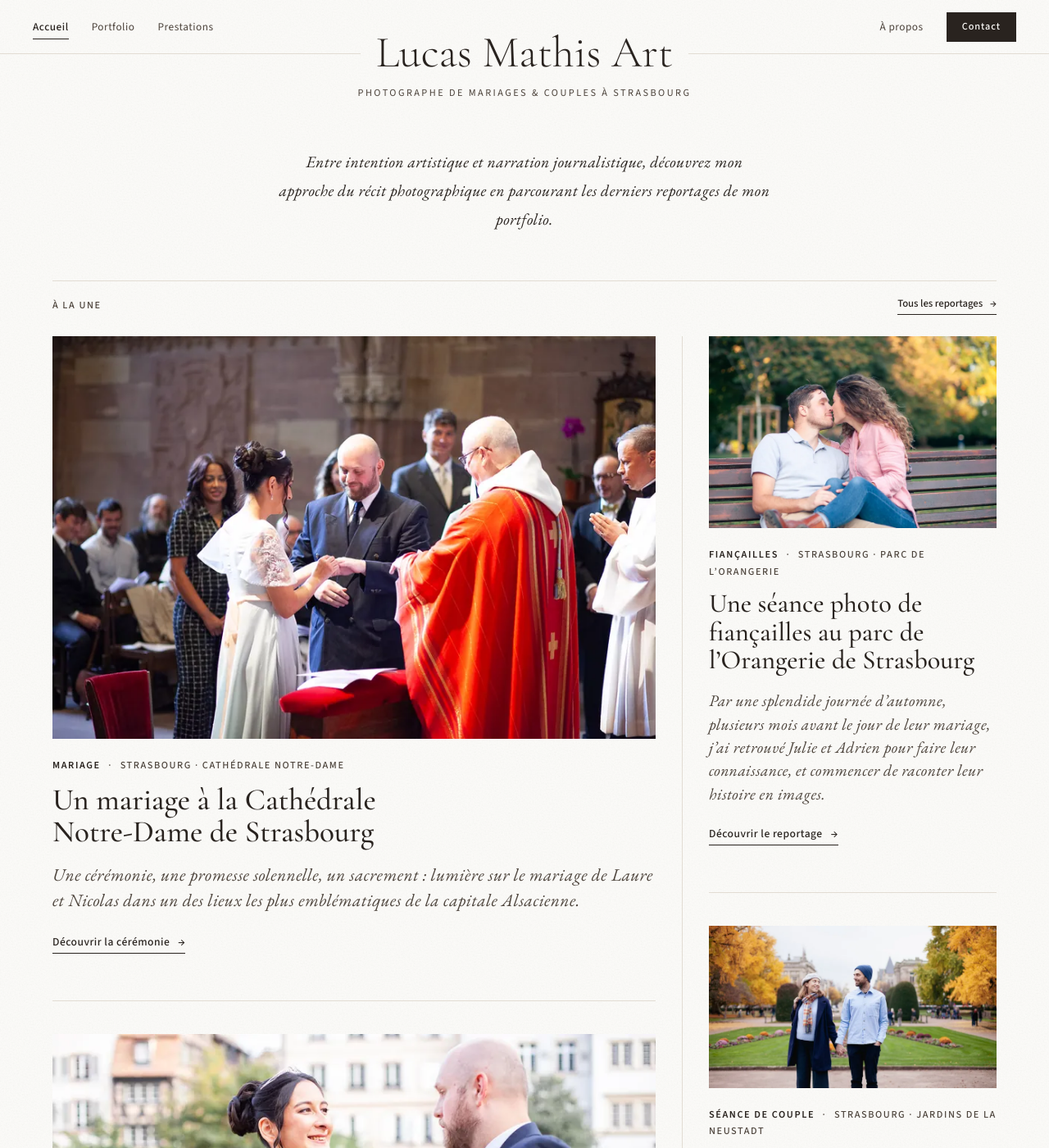
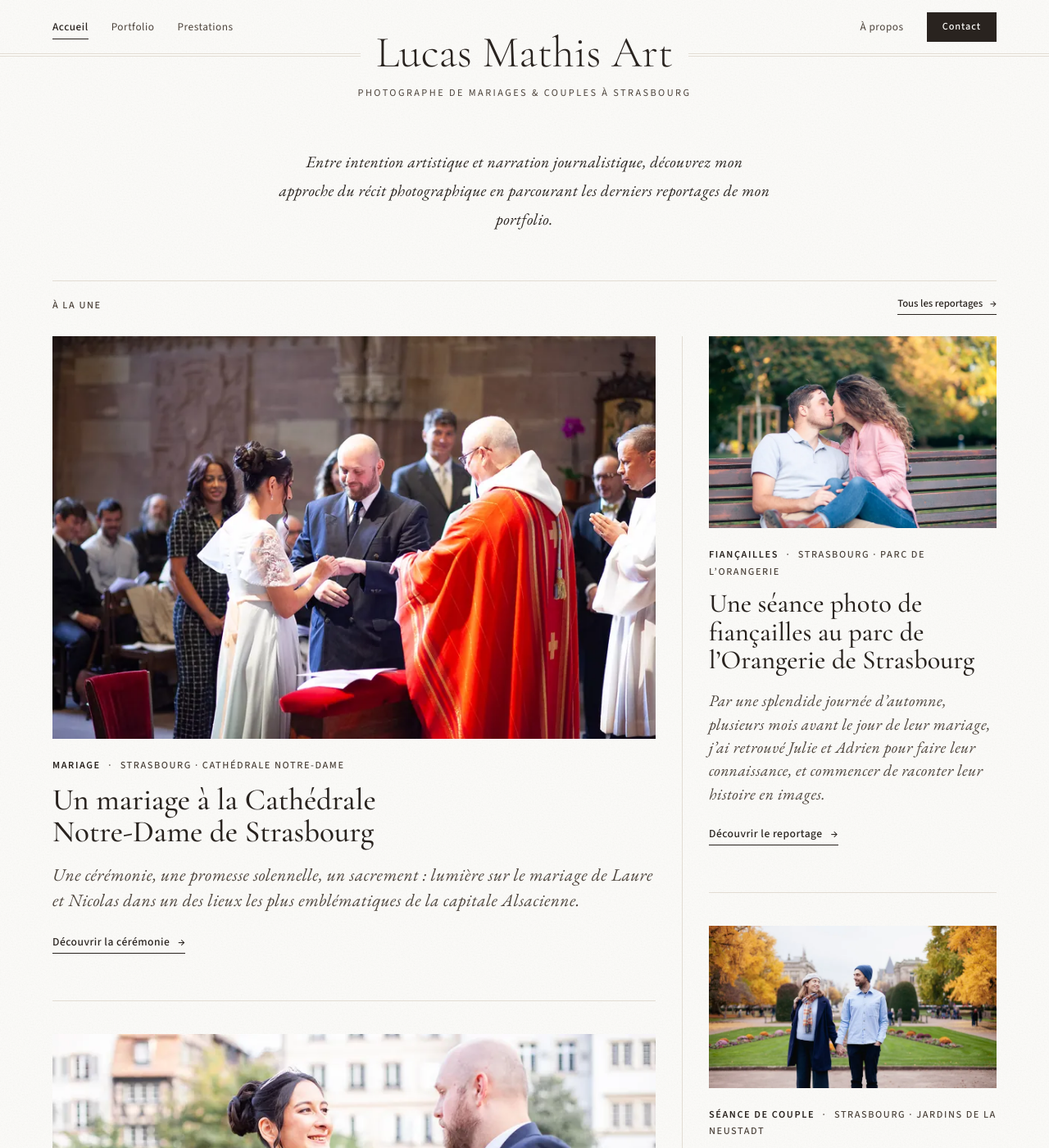
Before and after one commit to lucathis67/lucathis67.github.io, a Jekyll site: the page built from index.html, in a window 1280 px wide and 1400 px high. Shown: the whole window at 82% size. Built offline with Jekyll 4.4.1, drawn with Linux system fonts in a browser that asks for light colours.

Commit message:
evolution linen ui

```diff
--- a/_sass/_editorial.scss
+++ b/_sass/_editorial.scss
@@ -191,8 +191,9 @@
   .story-copy {
     padding: 28px var(--gutter-mobile) 0;
   }
+  // As the titles of the Portfolio on phones (28 November 2026).
   .article-title, .main-container-row .une-secondary .article-title {
-    font-size: 2rem;
+    font-size: 1.7rem;
     line-height: 1.06;
   }
   .reportage-heading {
--- a/_sass/_masthead.scss
+++ b/_sass/_masthead.scss
@@ -140,8 +140,9 @@ html {
     --masthead-title-gap: 0px;
     --brand-title-size: var(--brand-title-full);
   }
+  // A little more room around the title (28 November 2026).
   .site-header[data-masthead].is-fixed .site-brand {
-    padding-block: 20px 18px;
+    padding-block: 26px 24px;
   }
   .site-header[data-masthead].is-fixed .brand-title {
     margin-bottom: 0;
@@ -163,7 +164,7 @@ html {
     font-weight: 300;
   }
   .site-header[data-masthead].is-condensed .site-brand {
-    padding-block: 13px;
+    padding-block: 20px;
   }
 }
 
--- /dev/null
+++ b/_sass/_trial-header-footer.scss
@@ -0,0 +1,56 @@
+@use "breakpoints" as bp;
+
+// Trial (28 November 2026): a double rule under the header, header links
+// within the central column, and the album's linen behind the footer's bottom
+// strip. To remove it, delete the
+// `@use "trial-header-footer";` line in assets/css/styles.scss: the header's
+// single hairline, its links and the footer come back as they were.
+
+// Header: two fine rules instead of one, with the same gap around the brand
+// title on the homepage (the mask of _masthead.scss is kept). The space
+// between them is paper, so photos never show through.
+.site-header[data-masthead].is-fixed::after {
+  bottom: -4px;
+  height: 4px;
+  background: linear-gradient(
+    to bottom,
+    var(--color-border) 0 1px,
+    var(--color-background) 1px 3px,
+    var(--color-border) 3px 4px
+  );
+}
+
+// Footer: only its bottom strip (copyright, legal notice) is set on linen,
+// across the whole width of the window, with no rule above it; its text keeps
+// the central column. (`footer` outweighs the rules of _closing.scss, loaded
+// later.)
+footer .footer-bottom {
+  position: relative;
+  isolation: isolate;
+  border-top: 0;
+  padding-block: 20px 24px;
+}
+footer .footer-bottom::before {
+  content: "";
+  position: absolute;
+  inset: 0 calc(50% - 50vw);
+  z-index: -1;
+  background: url("../textures/album-linen.webp") repeat center top / 512px, #e6decf;
+}
+footer.site-footer {
+  padding-bottom: 0;
+}
+
+// Header links inside the limits of the central column (wide screens only:
+// below, the menu button takes their place).
+@media screen and (width > bp.$nav-hamburger-max) {
+  .site-header {
+    padding-inline: max(var(--space-5), (100% - var(--layout-max-width)) / 2);
+  }
+}
+// Up to 1400px, the content keeps 24px more on each side (see _closing.scss).
+@media screen and (width > bp.$nav-hamburger-max) and (max-width: bp.$tablet-max) {
+  .site-header {
+    padding-inline: calc(max(0px, (100% - var(--layout-max-width)) / 2) + 24px);
+  }
+}
--- /dev/null
+++ b/_sass/_trial-menu-linen.scss
@@ -0,0 +1,51 @@
+@use "linen" as album;
+
+// Trial (28 November 2026): the mobile menu as a page of the album — the
+// site's paper, ink for the links and buttons, and a thin, even edge of linen
+// around the screen with mitred corners, as in the photo viewer. To remove it,
+// delete the `@use "trial-menu-linen";` line in assets/css/styles.scss: the
+// dark menu comes back as it was.
+
+.mobile-menu {
+  --menu-linen: 8px;
+  // _mobile-menu.scss writes its text in --color-background and the button
+  // text in --color-menu-background: swapping them inside the menu turns it
+  // into ink on paper without touching the rest of the site.
+  --color-background: #211d1a;
+  --color-menu-background: #fcfbf8;
+  background: var(--paper-texture) repeat, #fcfbf8;
+  background-size: var(--paper-texture-size), auto;
+}
+
+// The linen edge, laid over the page and kept still while the menu scrolls.
+.mobile-menu::before,
+.mobile-menu::after {
+  content: "";
+  position: fixed;
+  inset: 0;
+  z-index: 1;
+  pointer-events: none;
+}
+.mobile-menu::before {
+  border: var(--menu-linen) solid transparent;
+  background: url("../textures/album-linen.webp") repeat border-box 0 0 / 512px, #e6decf;
+  // Only the border shows: the inside is cut away.
+  -webkit-mask: linear-gradient(#000 0 0) padding-box, linear-gradient(#000 0 0) border-box;
+  -webkit-mask-composite: xor;
+  mask: linear-gradient(#000 0 0) padding-box exclude, linear-gradient(#000 0 0) border-box;
+}
+// The mitred folds in the four corners, and the hairline along the paper.
+.mobile-menu::after {
+  background-image: album.$mitre-down, album.$mitre-up, album.$mitre-up, album.$mitre-down;
+  background-size: var(--menu-linen) var(--menu-linen);
+  background-position: left top, right top, left bottom, right bottom;
+  background-repeat: no-repeat;
+  outline: 0.5px solid rgb(61 46 32 / 22%);
+  outline-offset: calc(var(--menu-linen) * -1);
+}
+
+// Fine rules in the site's border colour instead of light on dark.
+.mobile-menu .mobile-menu-heading,
+.mobile-menu .mobile-menu-colophon {
+  border-color: var(--color-border);
+}
--- a/assets/css/styles.scss
+++ b/assets/css/styles.scss
@@ -15,7 +15,9 @@
 @use "profile";
 @use "services";
 @use "mobile-menu";
+@use "trial-menu-linen";
 @use "masthead";
+@use "trial-header-footer";
 @use "photo-viewer";
 @use "closing";
 @use "landing";
```
